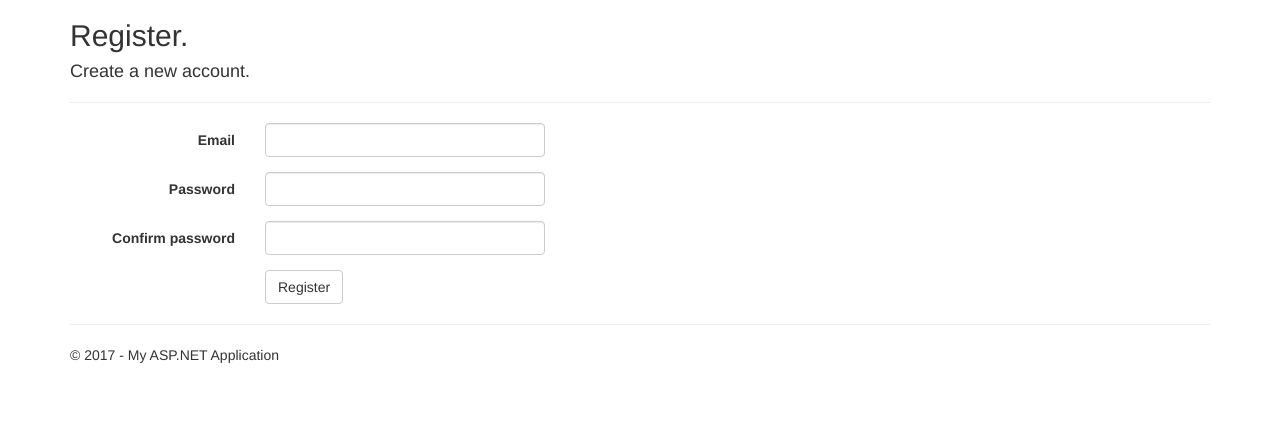
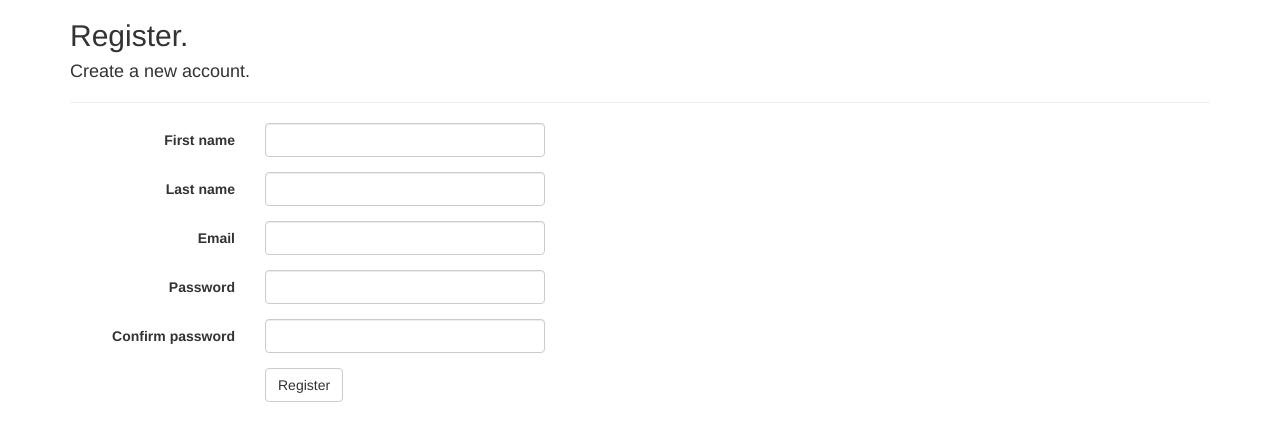
Before and after one commit to GalinStoychev/household-manager, an ASP.NET MVC app: template HouseholdManager/HouseholdManager.Web/Views/Account/Register.cshtml in a window 1280 px wide. Shown: the part 51-492 px from the top of the page. Run offline with ASP.NET Core 8 and stand-ins for ASP.NET MVC 5, Linux system fonts and the light colour scheme; the template is opened without the code that fills it, so the values that code supplies are empty; the project's own start-up code is not run, and a stand-in starts its controllers and pages; some libraries are stand-ins or nearby versions.

Commit message:
when register, fName and lName are added

```diff
--- a/HouseholdManager/HouseholdManager.Web/Controllers/AccountController.cs
+++ b/HouseholdManager/HouseholdManager.Web/Controllers/AccountController.cs
@@ -150,7 +150,7 @@
         {
             if (ModelState.IsValid)
             {
-                var user = new User { UserName = model.Email, Email = model.Email };
+                var user = new User { UserName = model.Email, Email = model.Email, FirstName = model.FirstName, LastName = model.LastName };
                 var result = await UserManager.CreateAsync(user, model.Password);
                 if (result.Succeeded)
                 {
--- a/HouseholdManager/HouseholdManager.Web/Views/Account/Register.cshtml
+++ b/HouseholdManager/HouseholdManager.Web/Views/Account/Register.cshtml
@@ -11,6 +11,18 @@
     <h4>Create a new account.</h4>
     <hr />
     @Html.ValidationSummary("", new { @class = "text-danger" })
+    <div class="form-group">
+        @Html.LabelFor(m => m.FirstName, new { @class = "col-md-2 control-label" })
+        <div class="col-md-10">
+            @Html.TextBoxFor(m => m.FirstName, new { @class = "form-control" })
+        </div>
+    </div>
+    <div class="form-group">
+        @Html.LabelFor(m => m.LastName, new { @class = "col-md-2 control-label" })
+        <div class="col-md-10">
+            @Html.TextBoxFor(m => m.LastName, new { @class = "form-control" })
+        </div>
+    </div>
     <div class="form-group">
         @Html.LabelFor(m => m.Email, new { @class = "col-md-2 control-label" })
         <div class="col-md-10">
--- a/HouseholdManager/HouseholdManager.Web/Views/Shared/_Layout.cshtml
+++ b/HouseholdManager/HouseholdManager.Web/Views/Shared/_Layout.cshtml
@@ -31,10 +31,6 @@
     </div>
     <div class="container body-content">
         @RenderBody()
-        <hr />
-        <footer>
-            <p>&copy; @DateTime.Now.Year - My ASP.NET Application</p>
-        </footer>
     </div>
 
     @Scripts.Render("~/bundles/jquery")
```
Also changed, not shown: HouseholdManager/HouseholdManager.Web/Models/AccountViewModels.cs (+10 -0 lines).
